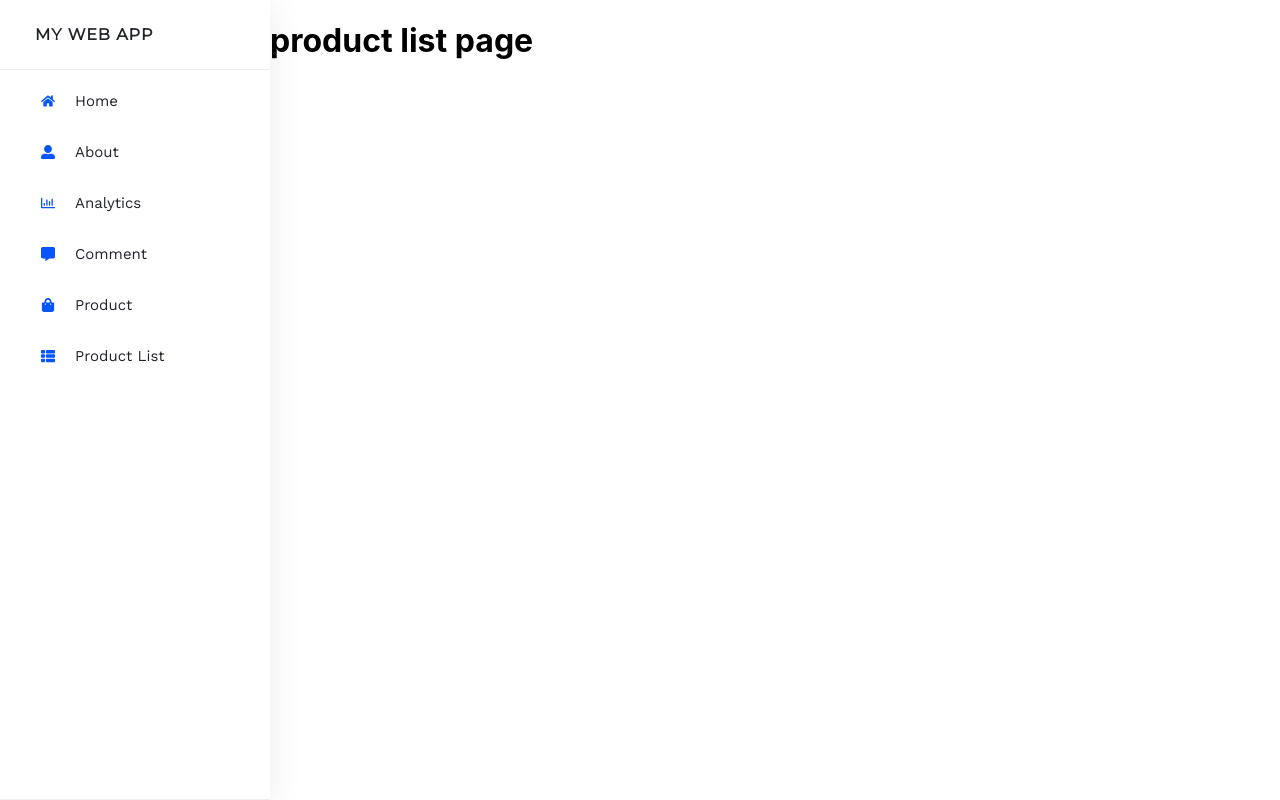
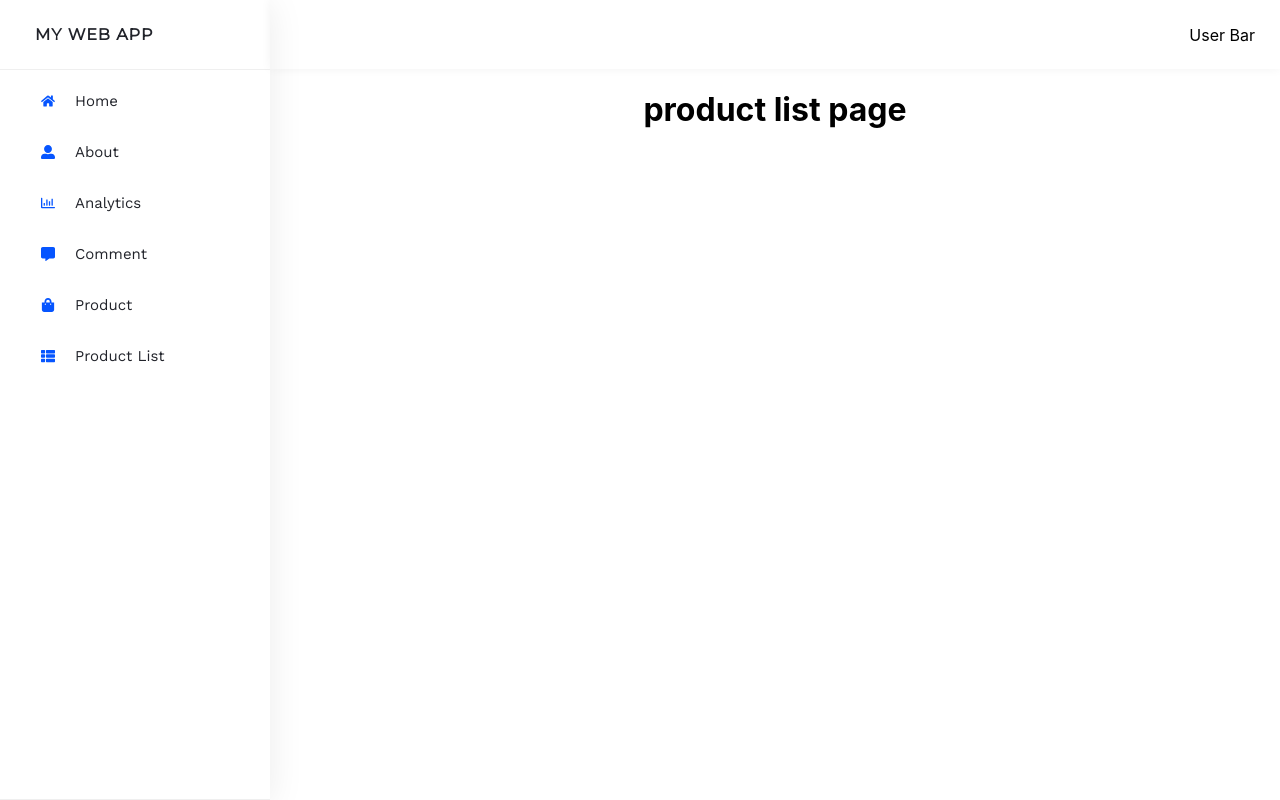
Before and after one commit to michael071788/MyReactWebAppPractice, a React (Create React App) app: page /productList in a window 1280 px wide. Built offline with nearby package versions, Linux system fonts and the light colour scheme.

Commit message:
initial user bar

```diff
--- a/src/components/LayoutAdmin.jsx
+++ b/src/components/LayoutAdmin.jsx
@@ -6,11 +6,26 @@ const LayoutAdmin = ({children}) => {
     return (
         <div style={{display: "flex", flexDirection: "row", width: "100%"}}>
            <SideBarContent />
+            <div style={{display: "flex", flexDirection: "column", width: "100%",backgroundColor: "transparent"}}>
 
-            <div style={{ display: "flex", width: "100%", backgroundColor: "transparent"}}>
 
-             <div>{children}</div>
+               <div style={{backgroundColor: "transparent",
+                display: "flex",
+                height: "69px",
+                boxShadow: "0px 0px 10px rgba(0, 0, 0, 0.05)",
+                justifyContent: "flex-end",
+                alignItems: "center",
+                paddingRight: "25px",
+                }}>User Bar</div>
+               <div style={{backgroundColor: "transparent"}}>
+               {children}
+               </div>
+
+                {/* <div style={{ display: "flex", width: "100%", backgroundColor: "red"}}>
+                    <div></div>
+                </div> */}
             </div>
+
         </div>
     );
 };
```
Also changed, not shown: 1 other file (tests, documents, lock files or other folders).
